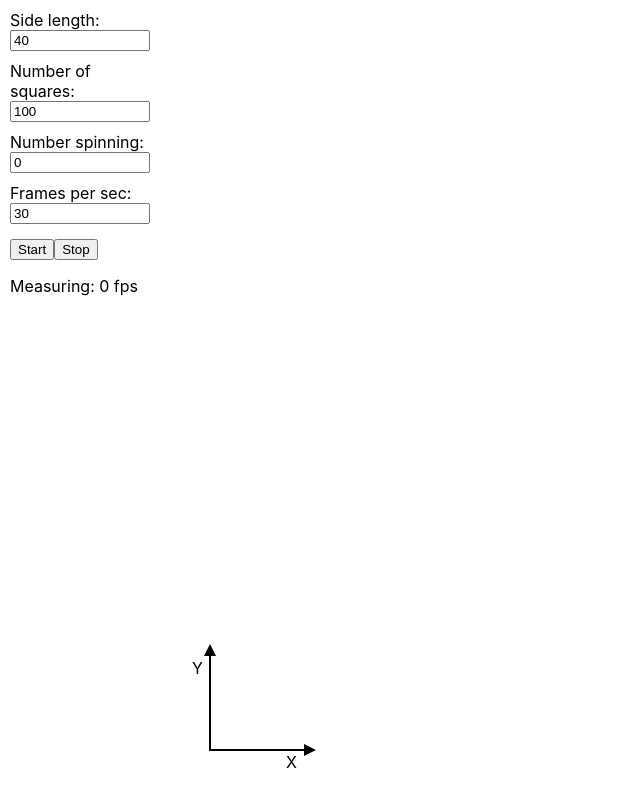
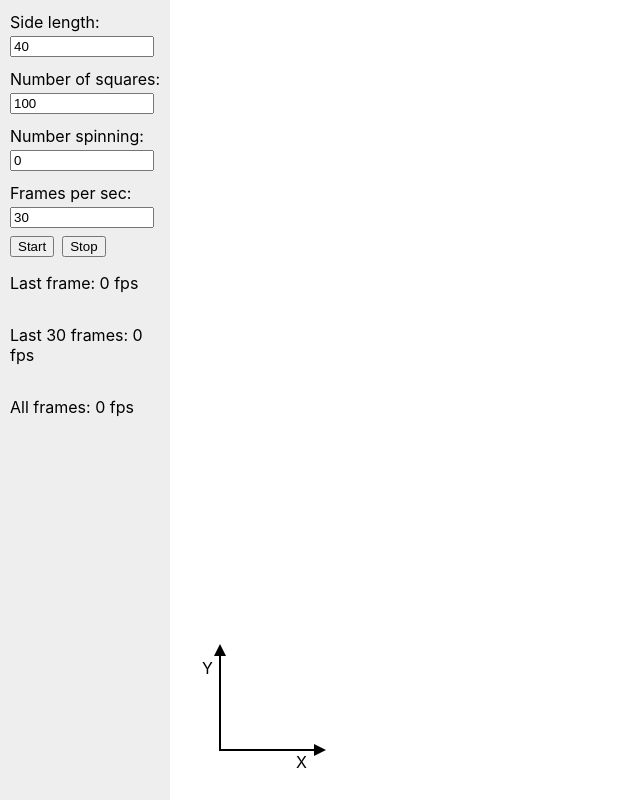
Before and after one commit to drWindstrom/squares-in-motion-react, a React (Create React App) app: page / in a window 1280 px wide. Shown: the whole page, without its empty margins (0-640 px from the left). Built offline with nearby package versions, Linux system fonts and the light colour scheme.

Commit message:
refactored to useReducer

```diff
--- a/src/App.tsx
+++ b/src/App.tsx
@@ -1,28 +1,25 @@
-import React, { useState } from "react";
+import React, { useReducer } from "react";
 import "./sidebar-inputs";
 import SidebarInputs from "./sidebar-inputs";
-import { Square } from "./types/types";
 import './pan-zoom-svg';
 import PanZoomSvg from "./pan-zoom-svg";
+import {initialSquares, squaresReducer} from './squares-store';
 
 function App() {
-  const [squares, setSquares] = useState<Square[]>([]);
-
-  function handleSquaresChanged(nextSquares: Square[]) {
-    setSquares(nextSquares);
-  }
+  const [squares, dispatch] = useReducer(squaresReducer, initialSquares);
 
   return (
     <div id='squares-in-motion'>
+
       <SidebarInputs
-        squares={squares}
-        onSquaresChanged={handleSquaresChanged}
+        dispatch={dispatch}
       ></SidebarInputs>
 
       <PanZoomSvg
         squares={squares}
-        onSquaresChanged={handleSquaresChanged}
+        dispatch={dispatch}
       ></PanZoomSvg>
+
     </div>
   );
 }
--- a/src/index.css
+++ b/src/index.css
@@ -17,17 +17,25 @@ body {
 }
 
 #sidebar-inputs {
-  width: 140px;
-  margin-left: 10px;
-  margin-right: 10px;
+  width: 160px;
+  padding-left: 10px;
+
+  background-color:#EEEEEE;
   display: flex;
   flex-direction: column;
+
 }
 
 label {
-  margin-top: 10px;
+  margin-top: 12px;
+  margin-bottom: 4px;
+}
+
+input {
+  margin-right: 16px;
 }
 
 button {
-  margin-top: 15px;
+  margin-top: 8px;
+  margin-right: 8px;
 }
--- a/src/sidebar-inputs.tsx
+++ b/src/sidebar-inputs.tsx
@@ -1,51 +1,56 @@
 import React, { useState } from "react";
 import { Square } from "./types/types";
+import { ActionType, setSquares, rotateSquares } from "./squares-store";
 
 type SidebarInputsProps = {
-  squares: Square[];
-  onSquaresChanged: (squares: Square[]) => void;
+  dispatch: React.Dispatch<ActionType>;
 };
 
 let lastT = 0;
-let intervalId: NodeJS.Timeout | undefined = undefined
+let intervalId: NodeJS.Timeout | undefined = undefined;
+let fpsList: number[] = [];
 
-function SidebarInputs({ squares, onSquaresChanged }: SidebarInputsProps) {
+function SidebarInputs({ dispatch }: SidebarInputsProps) {
   const [sideLength, setSideLength] = useState(40);
   const [squaresNumber, setSquaresNumber] = useState(100);
   const [spinningNumber, setSpinningNumber] = useState(0);
-  const [fps, setFps] = useState(30);
-  const [measuredFps, setMeasuredFps] = useState(0);
+  const [requestedFps, setRequestedFps] = useState(30);
+  const [lastFrameFps, setLastFrameFps] = useState(0);
 
   function handleStartButtonClick() {
+    fpsList = [];
     createSquares();
-    if (intervalId) {
-      clearInterval(intervalId);
-    }
+    stopSpinning();
+
     if (spinningNumber > 0) {
       intervalId = setInterval(() => {
         measureFps();
-        spinSquares();
-      }, 1000 / fps);
+        dispatch(rotateSquares(spinningNumber));
+      }, 1000 / requestedFps);
     }
   }
 
-  function handleStopButtonClick() {
+  function stopSpinning() {
     if (intervalId) {
       clearInterval(intervalId);
       intervalId = undefined;
     }
   }
 
-  const distance = (factor: number = 1.75) => sideLength * factor;
+  function handleStopButtonClick() {
+    stopSpinning();
+  }
+
+  const distance = 1.75 * sideLength;
 
   function createSquares() {
     const squaresPerRow = Math.round(Math.sqrt(squaresNumber));
-    squares = [];
+    const nextSquares = [];
     for (let n = 1; n <= squaresNumber; n++) {
       const row = Math.ceil(n / squaresPerRow);
       const colum = n - (row - 1) * squaresPerRow;
-      const x = distance() * colum;
-      const y = distance() * row;
+      const x = distance * colum;
+      const y = distance * row;
       const square: Square = {
         id: n.toString(),
         x,
@@ -55,9 +60,9 @@ function SidebarInputs({ squares, onSquaresChanged }: SidebarInputsProps) {
         isHighligted: false,
         isSelected: false,
       };
-      squares.push(square);
+      nextSquares.push(square);
     }
-    onSquaresChanged(squares);
+    dispatch(setSquares(nextSquares));
   }
 
   function measureFps() {
@@ -68,19 +73,28 @@ function SidebarInputs({ squares, onSquaresChanged }: SidebarInputsProps) {
     }
     const t = performance.now();
     const diff = t - lastT;
-    setMeasuredFps(Math.round(1000 / diff));
+    const frameFps = Math.round(1000 / diff);
+    setLastFrameFps(frameFps);
+    fpsList.push(frameFps)
+    // Save current time stamp for next run
     lastT = t;
-
   }
 
-  function spinSquares() {
-    squares = squares.map((square, n) => {
-      if (n < spinningNumber) {
-        square = { ...square, rotation: square.rotation + 1 };
-      }
-      return square;
-    });
-    onSquaresChanged(squares);
+  function averageFps(subsetSize: number = 0) {
+
+    if (fpsList.length === 0 || fpsList.length < subsetSize) {
+      return 0;
+    }
+
+    const summer = (acc: number, current: number) => acc + current;
+    if (subsetSize === 0) {
+      const sum = fpsList.reduce(summer);
+      return Math.round(sum / fpsList.length);
+    } else {
+      const lastItems = fpsList.slice(fpsList.length - subsetSize);
+      const sum = lastItems.reduce(summer);
+      return Math.round(sum / lastItems.length);
+    }
   }
 
   return (
@@ -114,14 +128,16 @@ function SidebarInputs({ squares, onSquaresChanged }: SidebarInputsProps) {
         type="number"
         id="req-fps"
         name="req-fps"
-        defaultValue={fps}
-        onChange={(e) => setFps(Number(e.target.value))}
+        defaultValue={requestedFps}
+        onChange={(e) => setRequestedFps(Number(e.target.value))}
       />
       <div>
         <button onClick={handleStartButtonClick}>Start</button>
         <button onClick={handleStopButtonClick}>Stop</button>
       </div>
-      <p>Measuring: {measuredFps} fps</p>
+      <p>Last frame: {lastFrameFps} fps</p>
+      <p>Last 30 frames: {averageFps(30)} fps</p>
+      <p>All frames: {averageFps()} fps</p>
     </div>
   );
 }
--- /dev/null
+++ b/src/squares-store.ts
@@ -0,0 +1,115 @@
+import { Square } from "./types/types";
+
+export const initialSquares: Square[] = [];
+
+export type ActionType =
+  | { type: "SET"; squares: Square[] }
+  | { type: "ROTATE"; spinningNumber: number }
+  | { type: "TOGGLE_HIGHLIGHT"; changed: Square }
+  | { type: "TOGGLE_SELECT"; changed: Square }
+  | { type: "DESELECT_ALL" }
+  | { type: "TRANSLATE_SELECTED_SQUARES"; delta: {x: number, y: number} }
+
+export function squaresReducer(squares: Square[], action: ActionType) {
+  switch (action.type) {
+    case "SET": {
+      return action.squares;
+    }
+
+    case "ROTATE": {
+      const nextSquares = squares.map((square, n) => {
+        if (n < action.spinningNumber) {
+          square = { ...square, rotation: square.rotation + 1 };
+        }
+        return square;
+      });
+      return nextSquares;
+    }
+
+    case "TOGGLE_HIGHLIGHT": {
+      const nextSquares = squares.map((square) => {
+        if (square === action.changed) {
+          square = { ...square, isHighligted: !square.isHighligted };
+        }
+        return square;
+      });
+      return nextSquares;
+    }
+
+    case "TOGGLE_SELECT": {
+      const nextSquares = squares.map((square) => {
+        if (square === action.changed) {
+          square = { ...square, isSelected: !square.isSelected };
+        }
+        return square;
+      });
+      return nextSquares;
+    }
+
+    case "DESELECT_ALL": {
+      const nextSquares = squares.map((square) => {
+        return { ...square, isSelected: false };
+      });
+      return nextSquares;
+    }
+
+    case "TRANSLATE_SELECTED_SQUARES": {
+      const nextSquares = squares.map((square) => {
+        if (square.isSelected) {
+          square = {
+            ...square,
+            x: square.x + action.delta.x,
+            y: square.y - action.delta.y,
+          };
+        }
+        return square;
+      });
+      return nextSquares;
+    }
+
+    default:
+      throw new Error();
+  }
+}
+
+// Action creators
+export function setSquares(squares: Square[]): ActionType {
+  return {
+    type: "SET",
+    squares: squares,
+  };
+}
+
+export function rotateSquares(spinningNumber: number): ActionType {
+  return {
+    type: "ROTATE",
+    spinningNumber: spinningNumber,
+  };
+}
+
+export function toggleHighlightSquare(square: Square): ActionType {
+  return {
+    type: "TOGGLE_HIGHLIGHT",
+    changed: square,
+  };
+}
+
+export function toggleSelectSquare(square: Square): ActionType {
+  return {
+    type: "TOGGLE_SELECT",
+    changed: square,
+  };
+}
+
+export function deselectAllSquares(): ActionType {
+  return {
+    type: "DESELECT_ALL",
+  };
+}
+
+export function translateSelectedSquares(delta: {x: number, y: number}): ActionType {
+  return {
+    type: "TRANSLATE_SELECTED_SQUARES",
+    delta: delta,
+  };
+}
```
Also changed, not shown: src/pan-zoom-svg.tsx (+34 -54 lines).
